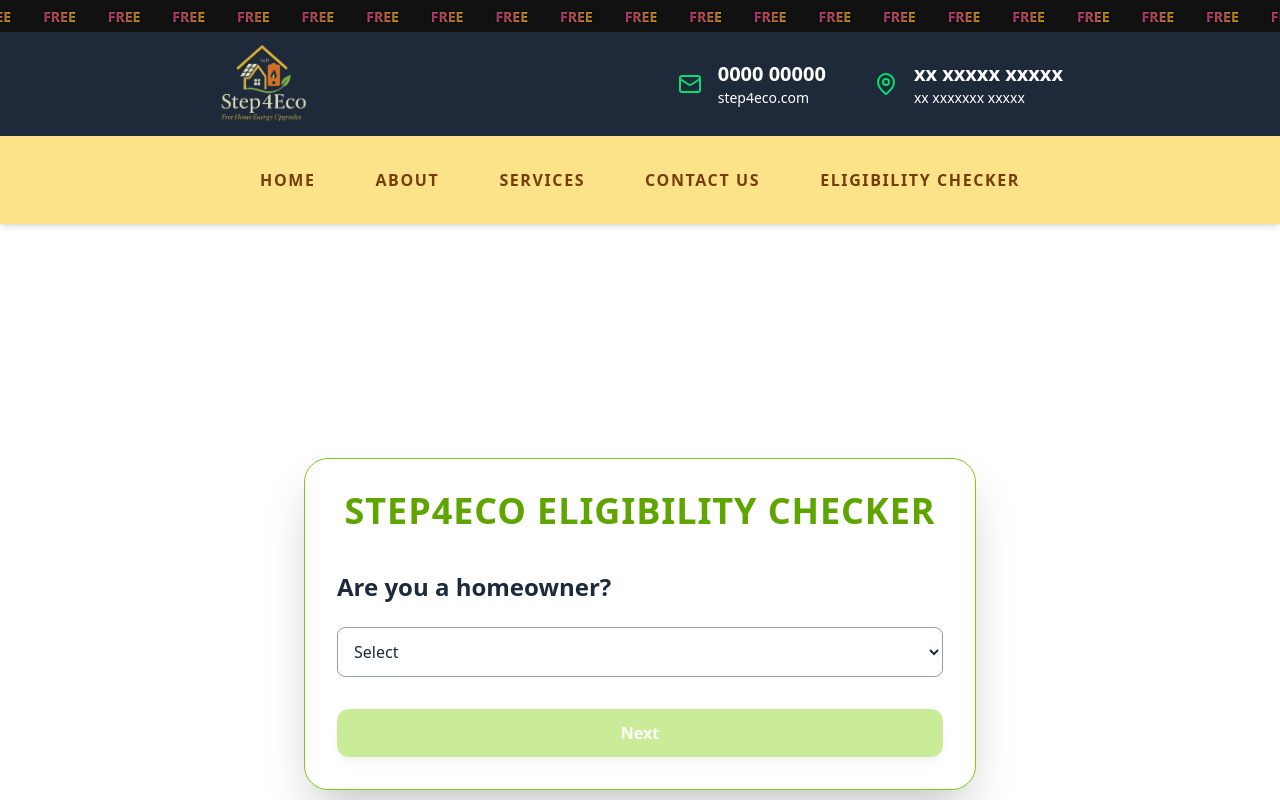
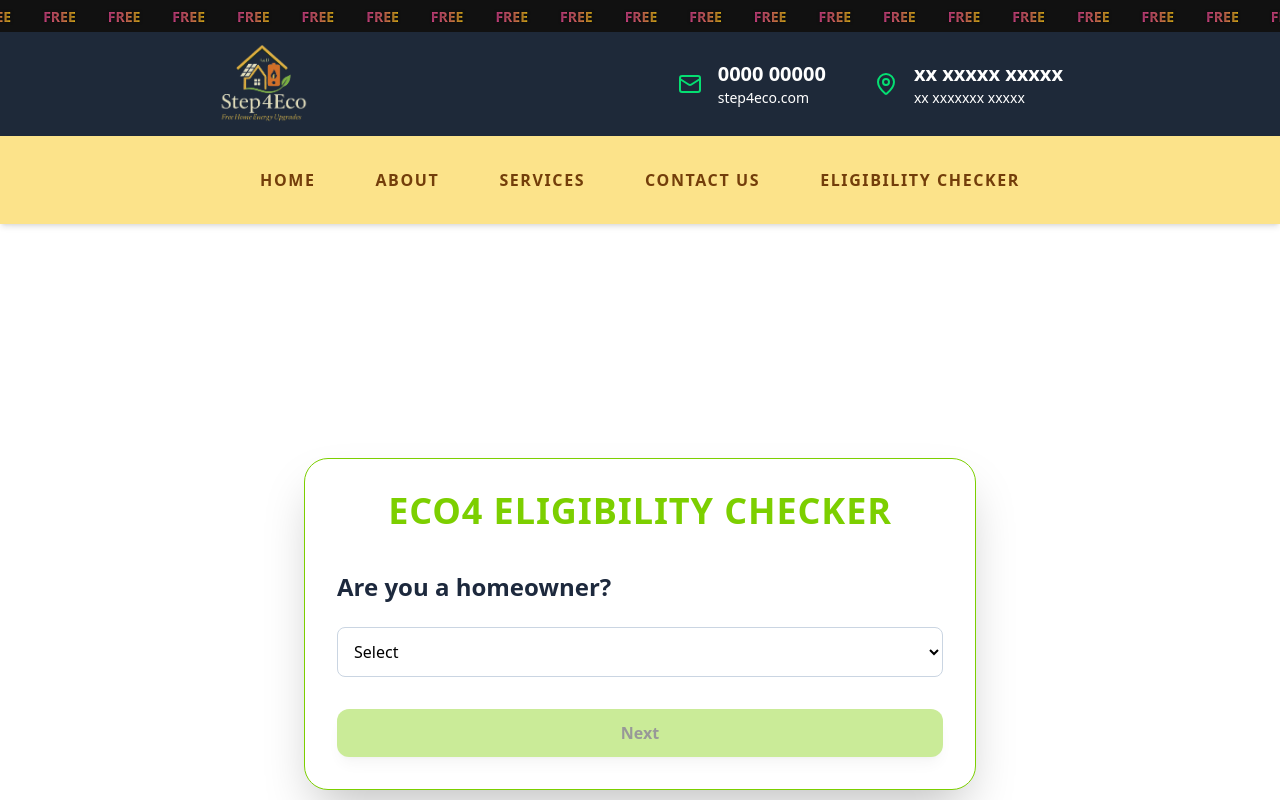
Before and after one commit to niranjcn/step4eco, a React (Vite) app: page /eligibility in a window 1280 px wide. Shown: the top 800 px of the page. Built offline with nearby package versions, Linux system fonts and the light colour scheme.

Commit message:
eligibility

```diff
--- a/src/App.jsx
+++ b/src/App.jsx
@@ -30,8 +30,6 @@ function App() {
 
               <Slider />
               <HelpSection />
-
-              <ContactSection />
               <ContactForm />
             </>
           }
--- a/src/components/EligibilityChecker.jsx
+++ b/src/components/EligibilityChecker.jsx
@@ -6,6 +6,8 @@ const EligibilityChecker = () => {
   const [formData, setFormData] = useState({
     homeowner: '',
     benefit: '',
+    lowIncome: '',
+    medicalCondition: '',
     propertyType: '',
     heatingSystem: '',
     insulation: '',
@@ -17,10 +19,10 @@ const EligibilityChecker = () => {
   };
 
   const handleNext = () => {
-    if (step === 5) {
+    if (step === 7) {
       const isEligible =
         formData.homeowner === 'yes' &&
-        formData.benefit === 'yes' &&
+        ((formData.benefit === 'yes') || (formData.lowIncome === 'yes' || formData.medicalCondition === 'yes')) &&
         (formData.insulation === 'no' || formData.heatingSystem === 'old');
       setEligible(isEligible);
     } else {
@@ -33,6 +35,8 @@ const EligibilityChecker = () => {
     setFormData({
       homeowner: '',
       benefit: '',
+      lowIncome: '',
+      medicalCondition: '',
       propertyType: '',
       heatingSystem: '',
       insulation: '',
@@ -43,7 +47,7 @@ const EligibilityChecker = () => {
   const QuestionStep = () => {
     const stepTitleClasses = 'text-2xl font-semibold mb-6 text-slate-800';
     const selectClasses =
-      'w-full p-3 rounded-lg bg-white text-slate-800 border border-slate-400 focus:outline-none focus:ring-2 focus:ring-lime-500';
+      'w-full p-3 rounded-lg bg-white text-black border border-slate-300 focus:outline-none focus:ring-2 focus:ring-lime-500';
 
     switch (step) {
       case 1:
@@ -69,6 +73,38 @@ const EligibilityChecker = () => {
           </>
         );
       case 3:
+        if (formData.benefit === 'no') {
+          return (
+            <>
+              <h2 className={stepTitleClasses}>Is your total household income below £31,000?</h2>
+              <select name="lowIncome" onChange={handleChange} value={formData.lowIncome} className={selectClasses}>
+                <option value="">Select</option>
+                <option value="yes">Yes</option>
+                <option value="no">No</option>
+              </select>
+            </>
+          );
+        } else {
+          setStep(4);
+          return null;
+        }
+      case 4:
+        if (formData.benefit === 'no') {
+          return (
+            <>
+              <h2 className={stepTitleClasses}>Do you or someone in your household have a medical condition made worse by the cold?</h2>
+              <select name="medicalCondition" onChange={handleChange} value={formData.medicalCondition} className={selectClasses}>
+                <option value="">Select</option>
+                <option value="yes">Yes</option>
+                <option value="no">No</option>
+              </select>
+            </>
+          );
+        } else {
+          setStep(5);
+          return null;
+        }
+      case 5:
         return (
           <>
             <h2 className={stepTitleClasses}>What is your property type?</h2>
@@ -79,7 +115,7 @@ const EligibilityChecker = () => {
             </select>
           </>
         );
-      case 4:
+      case 6:
         return (
           <>
             <h2 className={stepTitleClasses}>What type of heating system do you have?</h2>
@@ -90,7 +126,7 @@ const EligibilityChecker = () => {
             </select>
           </>
         );
-      case 5:
+      case 7:
         return (
           <>
             <h2 className={stepTitleClasses}>Do you already have insulation installed?</h2>
@@ -107,15 +143,15 @@ const EligibilityChecker = () => {
   };
 
   return (
-    <div className="relative min-h-screen flex items-center justify-center px-6 py-20 bg-white overflow-hidden">
+    <div className="relative min-h-screen flex items-center justify-center px-6 py-20 bg-white">
       <motion.div
         initial={{ opacity: 0, scale: 0.8 }}
         animate={{ opacity: 1, scale: 1 }}
         transition={{ duration: 0.5 }}
         className="relative z-10 w-full max-w-2xl bg-white p-8 rounded-3xl shadow-2xl border border-lime-500"
       >
-        <h1 className="text-4xl font-extrabold text-center text-lime-600 mb-10 tracking-wide uppercase">
-          STEP4ECO Eligibility Checker
+        <h1 className="text-4xl font-extrabold text-center text-lime-500 mb-10 tracking-wide uppercase">
+          ECO4 Eligibility Checker
         </h1>
 
         {eligible === null ? (
@@ -124,9 +160,9 @@ const EligibilityChecker = () => {
             <button
               onClick={handleNext}
               disabled={!Object.values(formData)[step - 1]}
-              className="w-full bg-lime-500 hover:bg-lime-600 text-white font-semibold px-6 py-3 rounded-xl shadow-lg transition-all duration-300 disabled:opacity-40"
+              className="w-full bg-lime-500 hover:bg-lime-600 text-black font-semibold px-6 py-3 rounded-xl shadow-lg transition-all duration-300 disabled:opacity-40"
             >
-              {step === 5 ? 'Check Eligibility' : 'Next'}
+              {step === 7 ? 'Check Eligibility' : 'Next'}
             </button>
           </div>
         ) : (
@@ -137,12 +173,12 @@ const EligibilityChecker = () => {
               className={`text-2xl font-bold mb-6 ${eligible ? 'text-green-500' : 'text-red-500'}`}
             >
               {eligible
-                ? 'Congratulations! You are eligible for support under the scheme.'
-                : 'Unfortunately, you may not be eligible based on your answers.'}
+                ? 'Congratulations! You may be eligible for support under the scheme.'
+                : 'Unfortunately, based on your answers, you may not qualify under the scheme.'}
             </motion.h2>
             <button
               onClick={handleRestart}
-              className="mt-6 bg-lime-100 hover:bg-lime-200 text-slate-900 font-semibold px-6 py-2 rounded-md shadow-md"
+              className="mt-6 bg-slate-200 hover:bg-slate-300 text-black font-semibold px-6 py-2 rounded-md shadow-md"
             >
               Start Again
             </button>
```
